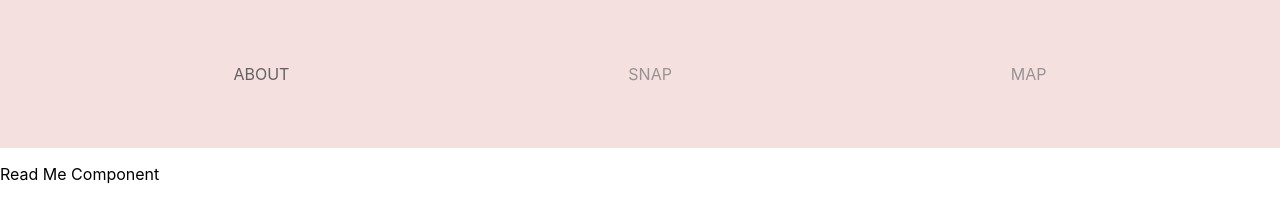
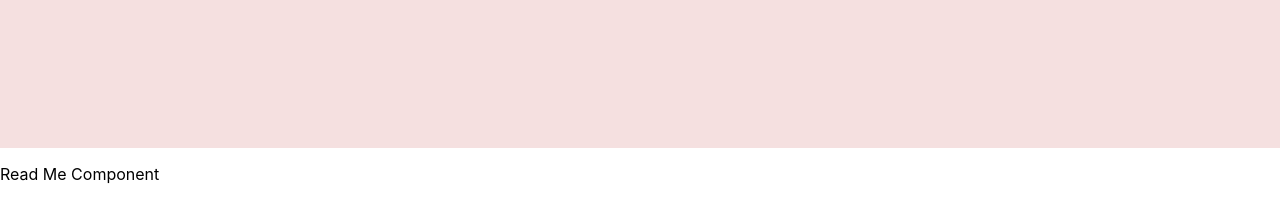
Before and after one commit to rmfortes/PWA, a React (Create React App) app: page / in a window 1280 px wide. Shown: the top 198 px of the page. Built offline with nearby package versions, Linux system fonts and the light colour scheme; what google-maps-react would draw is missing.

Commit message:
material ui installed

```diff
--- a/package.json
+++ b/package.json
@@ -3,6 +3,7 @@
   "version": "0.1.0",
   "private": true,
   "dependencies": {
+    "@material-ui/core": "^4.11.0",
     "@testing-library/jest-dom": "^4.2.4",
     "@testing-library/react": "^9.5.0",
     "@testing-library/user-event": "^7.2.1",
--- a/src/App.css
+++ b/src/App.css
@@ -12,7 +12,7 @@ nav {
 }
 
 .links {
-  display: flex;
+  visibility: hidden;
   justify-content: space-around;
   width: 90vw;
   padding: 5%;
```
Also changed, not shown: 1 other file (tests, documents, lock files or other folders).
